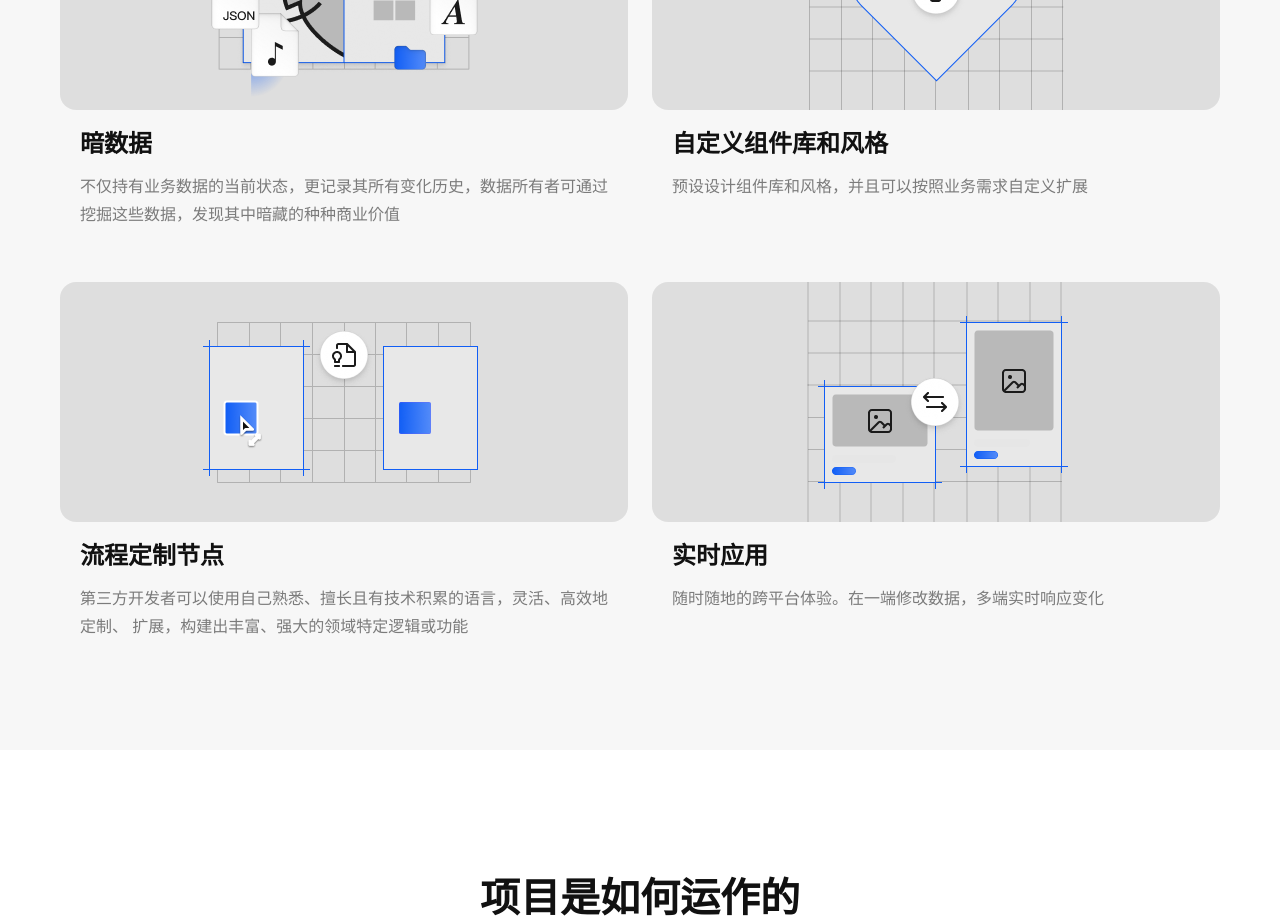
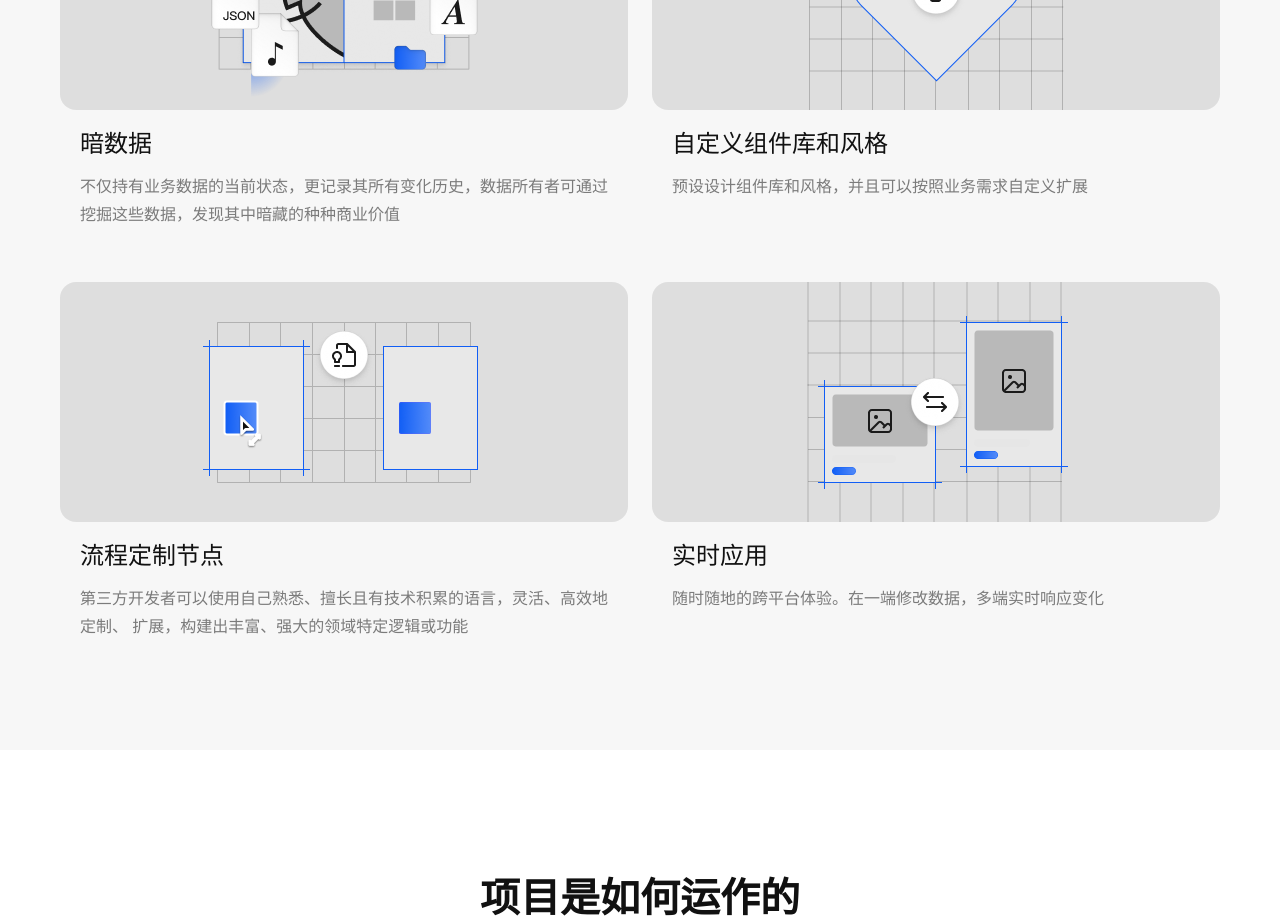
Before and after one commit to Byzanteam/jet-work-official-website, a Vue app: page / in a window 1280 px wide. Shown: the part 2620-3543 px from the top of the page. Built offline with nearby package versions, Linux system fonts and the light colour scheme.

Commit message:
fix: title font-weight change

```diff
--- a/src/reset.css
+++ b/src/reset.css
@@ -51,10 +51,10 @@
     @apply md:text-[40px] text-[32px] md:leading-[53px] leading-[42px] font-semibold;
   }
   h4 {
-    @apply md:text-[28px] text-[24px] md:leading-[34px] leading-[29px] font-semibold;
+    @apply md:text-[28px] text-[24px] md:leading-[34px] leading-[29px] font-medium;
   }
   h5 {
-    @apply text-[24px] leading-[29px] font-semibold;
+    @apply text-[24px] leading-[29px] font-medium;
   }
 }
 
```
